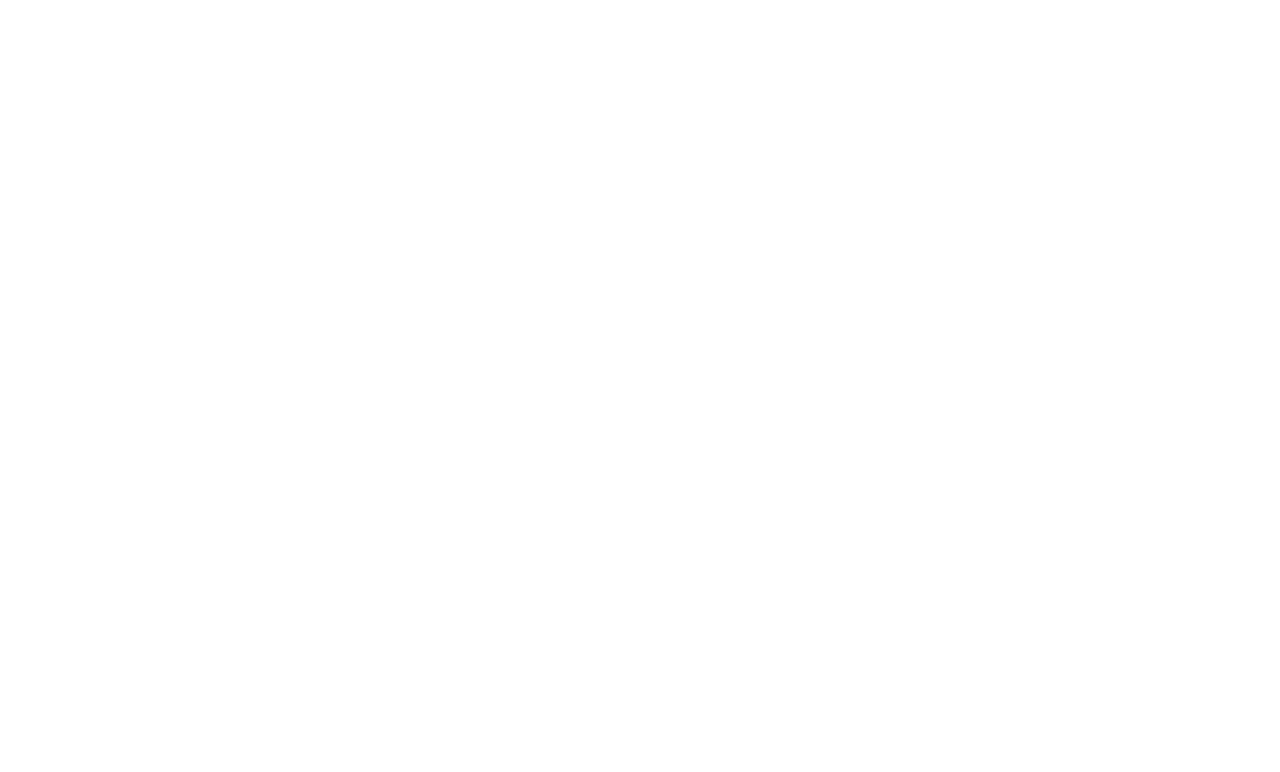
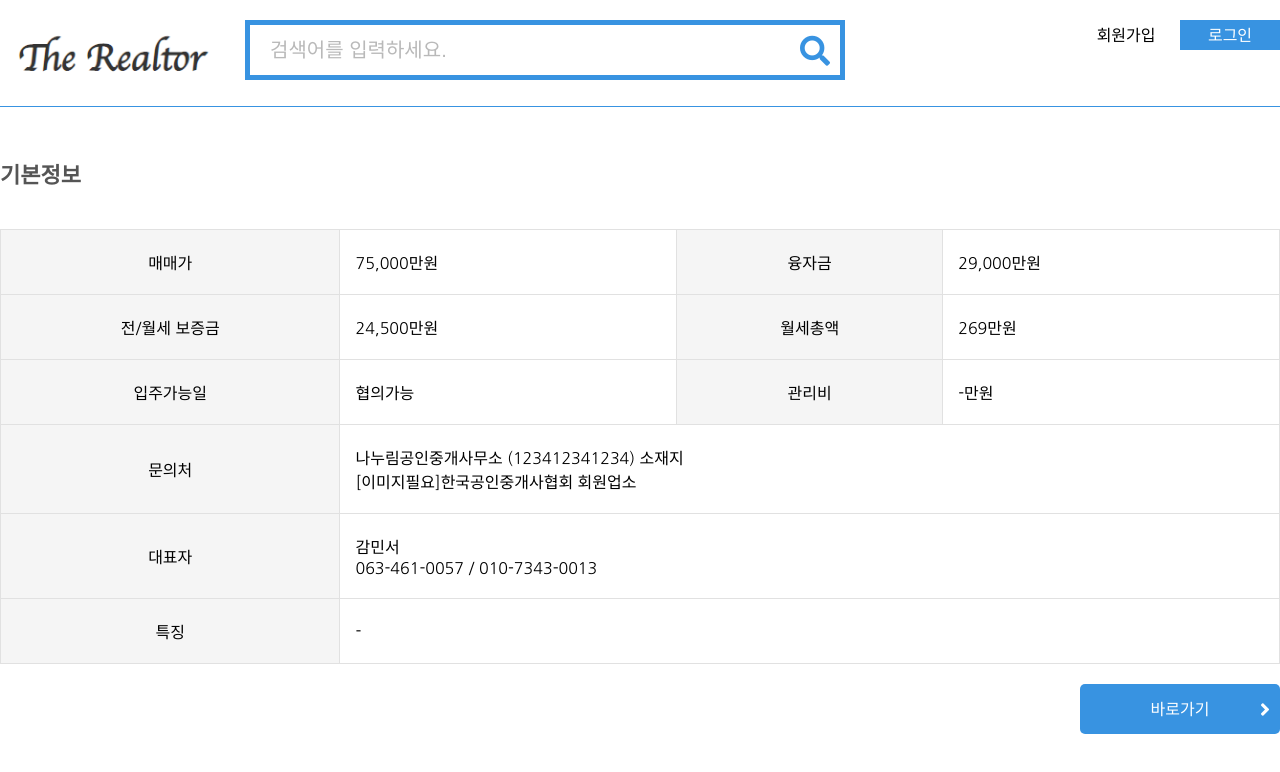
Before and after one commit to JJ81/TheRealtor-Publishing, a plain HTML site: page details.html in a window 1280 px wide. Drawn offline with Linux system fonts and the light colour scheme.

Commit message:
상세 페이지 완료.

```diff
--- a/assets/stylesheets/styles.css
+++ b/assets/stylesheets/styles.css
@@ -409,6 +409,8 @@ input[type="checkbox"]{
 .table-wrp tr {
   display: table;
   width: 100%;
+  position: relative;
+  cursor: pointer;
 }
 
 .table-wrp td {
@@ -422,3 +424,48 @@ input[type="checkbox"]{
 .search-info-table-wrap{
   margin-top: 50px;
 }
+
+.details-table table{
+  width: 100%;
+  border-top: 1px solid #e1e1e1;
+  border-left: 1px solid #e1e1e1;
+}
+
+.details-table table th{
+  background: #f5f5f5;
+  color: #000;
+  font-weight: normal;
+}
+
+.details-table table th,
+.details-table table td{
+  border-bottom: 1px solid #e1e1e1;
+  padding: 20px 15px;
+  border-right: 1px solid #e1e1e1;
+}
+
+.details-area .btn-area{
+  margin-top: 20px;
+  text-align: right;
+}
+
+.details-area .btn-go-direct{
+  width: 200px;
+  text-align: center;
+  height: 50px;
+  line-height: 50px;
+  background: #3893e1;
+  font-size: 16px;
+  color: #fff;
+  display: inline-block;
+  border-radius: 5px;
+  position: relative;
+}
+
+.btn-go-direct .fa-angle-right{
+  position: absolute;
+  top: 50%;
+  right: 10px;
+  margin-top: -9px;
+  font-size: 20px;
+}
--- a/details.html
+++ b/details.html
@@ -0,0 +1,98 @@
+<!doctype html>
+<html lang="ko">
+<head>
+	<meta charset="UTF-8" />
+	<link rel="stylesheet" href="https://use.fontawesome.com/releases/v5.2.0/css/all.css" integrity="sha384-hWVjflwFxL6sNzntih27bfxkr27PmbbK/iSvJ+a4+0owXq79v+lsFkW54bOGbiDQ" crossorigin="anonymous">
+	<link rel="stylesheet" href="./assets/stylesheets/styles.css?v=1.0.4" />
+	<title>The Realtor</title>
+</head>
+
+<body>
+
+<header style="border-bottom: 1px solid #3893e1;">
+	<div class="hd-inner clearfix">
+		<div class="search-box-wrap fleft clearfix" style="margin-top: 0;">
+			<h1 class="logo fleft" style="margin-right: 25px;">
+				<a href="#">
+					<img src="./assets/images/logo-realtor.png" alt="" width="220" />
+				</a>
+			</h1>
+			<form action="#" method="post" class="form-search fright">
+				<legend>검색창</legend>
+				<div class="search-box">
+					<input type="text"
+						   name="keyword"
+						   class="input-search-box"
+						   autocomplete="off"
+						   placeholder="검색어를 입력하세요."
+						   required />
+					<i class="fas fa-search ico-search"></i>
+				</div>
+			</form>
+		</div>
+
+		<div class="fright">
+			<a href="#" class="btn-register">회원가입</a>
+			<a href="#" class="btn-login">로그인</a>
+		</div>
+	</div>
+</header>
+
+<hr />
+
+<div class="j-container details-area">
+	<div class="recommend-search-info-wrap">
+		<h2 class="page-title">기본정보</h2>
+		<div class="details-table">
+			<table>
+				<tr>
+					<th>매매가</th>
+					<td>75,000만원</td>
+					<th>융자금</th>
+					<td>29,000만원</td>
+				</tr>
+				<tr>
+					<th>전/월세 보증금</th>
+					<td>24,500만원</td>
+					<th>월세총액</th>
+					<td>269만원</td>
+				</tr>
+				<tr>
+					<th>입주가능일</th>
+					<td>협의가능</td>
+					<th>관리비</th>
+					<td>-만원</td>
+				</tr>
+				<tr>
+					<th>문의처</th>
+					<td colspan="3">
+						나누림공인중개사무소 (123412341234) <a href="#" class="location-link">소재지</a><br />
+						<span>[이미지필요]한국공인중개사협회 회원업소</span>
+					</td>
+				</tr>
+				<tr>
+					<th>대표자</th>
+					<td colspan="3">
+						감민서<br />
+						<span>063-461-0057 / 010-7343-0013</span>
+					</td>
+				</tr>
+				<tr>
+					<th>특징</th>
+					<td colspan="3">
+						-
+					</td>
+				</tr>
+			</table>
+			<div class="btn-area">
+				<a href="#" class="btn-go-direct">
+					바로가기
+					<i class="fas fa-angle-right"></i>
+				</a>
+			</div>
+		</div>
+	</div>
+</div>
+
+</body>
+</html>
```
